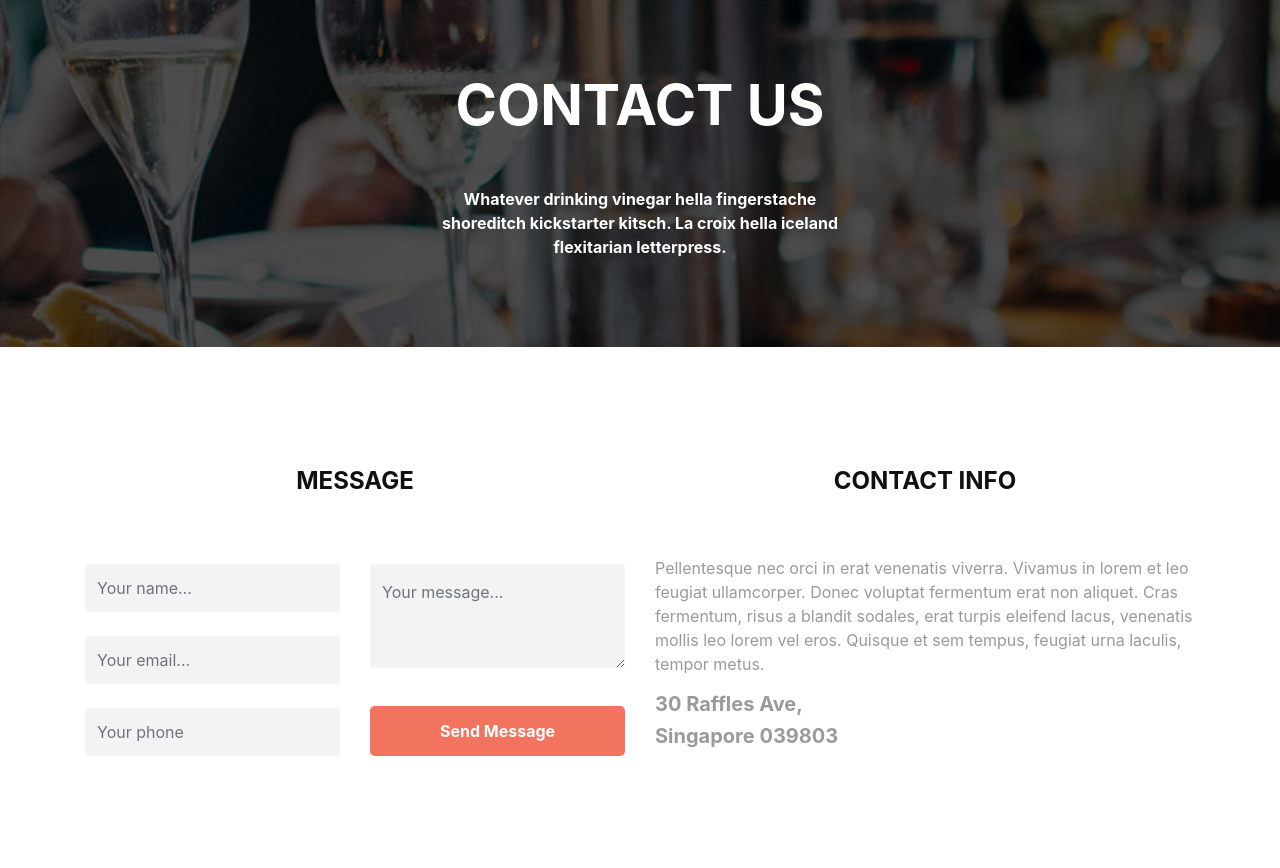
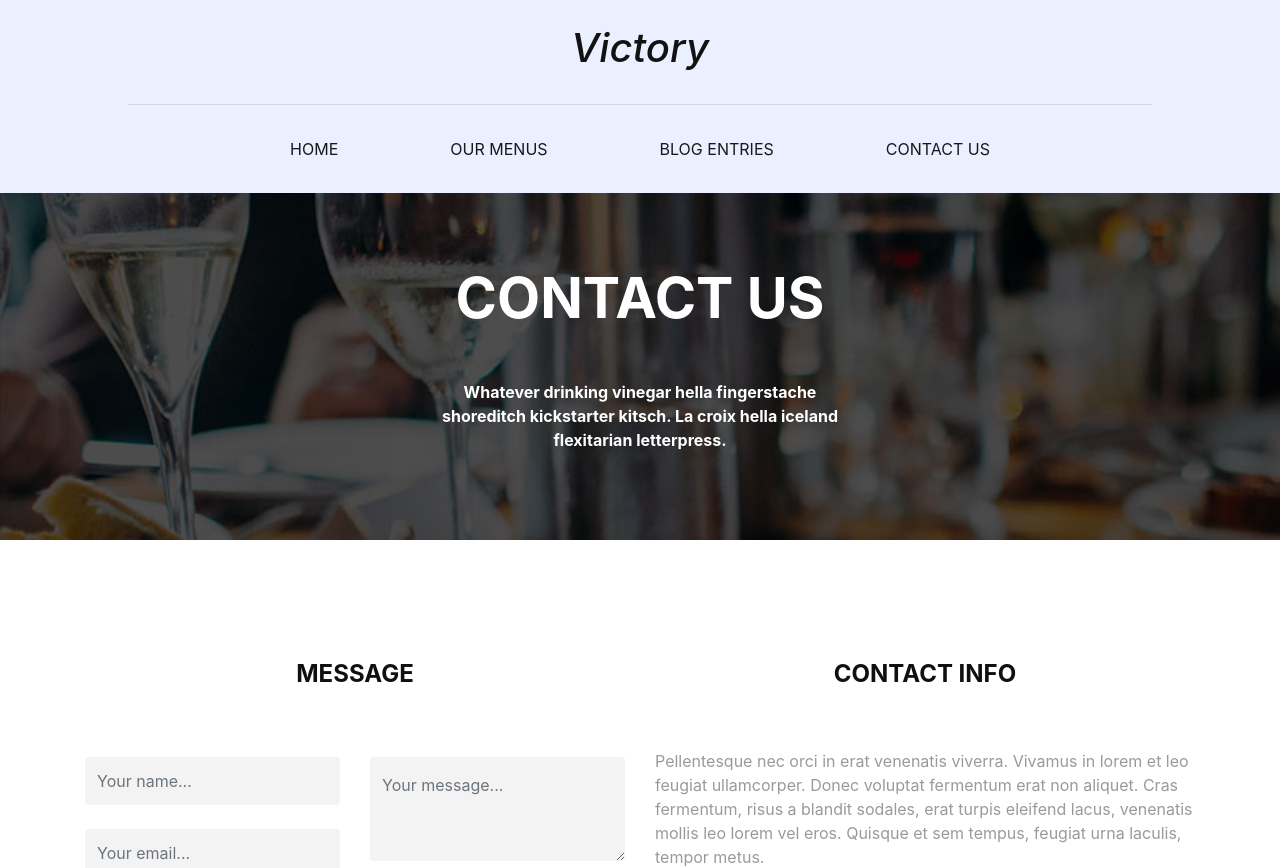
Before and after one commit to AlexisVS/alexis-loic_victory, a website: page public/pages/contact.html in a window 1280 px wide. Shown: the top 868 px of the page. Drawn offline with nearby package versions, Linux system fonts and the light colour scheme.

Commit message:
AVS Page de contact finit a 100%

```diff
--- a/public/pages/contact.html
+++ b/public/pages/contact.html
@@ -10,6 +10,34 @@
 </head>
 
 <body>
+  <header class="_bg-header">
+    <!-- TITRE -->
+    <h1 class="d-flex justify-content-center
+        pt-4 pb-3 _color-victory _font-lora font-italic">Victory</h1>
+
+    <hr width="80%">
+
+    <!-- NAVBAR -->
+    <nav class="navbar navbar-expand-lg navbar-light pb-4">
+      <button class="navbar-toggler" type="button" data-toggle="collapse" data-target="#navbarNavAltMarkup"
+        aria-controls="navbarNavAltMarkup" aria-expanded="false" aria-label="Toggle navigation">
+        <span class="navbar-toggler-icon"></span>
+      </button>
+
+      <!-- NAVBAR -->
+      <div class="collapse navbar-collapse justify-content-center" id="navbarNavAltMarkup">
+        <div class="navbar-nav _font-ubuntu">
+          <a class="nav-link active mx-5" href="./index.html">HOME</a>
+
+          <a class="nav-link active mx-5" href="#">OUR MENUS</a>
+
+          <a class="nav-link active mx-5" href="#">BLOG ENTRIES</a>
+
+          <a class="nav-link active mx-5" href="#">CONTACT US</a>
+        </div>
+      </div>
+    </nav>
+  </header>
   <section class="_contactUs py-7">
     <div class="row m-0">
       <div class="col-12 col-sm-10 col-md-8 col-lg-6 col-xl-4 p-0 mx-auto">
@@ -23,7 +51,8 @@
   <section class="container-lg ">
     <div class="row pt-11 pb-9">
       <div class="col-12 col-xl-6">
-        <h2 class="h4 _color-text-titleBlog text-center text-xl-center font-weight-bold text-uppercase mb-6">Message</h2>
+        <h2 class="h4 _color-text-titleBlog text-center text-xl-center font-weight-bold text-uppercase mb-6">Message
+        </h2>
         <form class="pt-2">
           <div class="form-group row">
             <div class="col-12 col-sm-6">
@@ -48,7 +77,8 @@
         </form>
       </div>
       <div class="col-6 mx-auto mt-6 mt-xl-0 col-xl-6">
-        <h2 class="h4 text-center text-xl-center _color-text-titleBlog font-weight-bold text-uppercase mb-6">Contact info</h2>
+        <h2 class="h4 text-center text-xl-center _color-text-titleBlog font-weight-bold text-uppercase mb-6">Contact
+          info</h2>
         <p class="_color-text mb-3">Pellentesque nec orci in erat venenatis viverra. Vivamus in lorem et leo
           feugiat ullamcorper. Donec voluptat fermentum erat non aliquet. Cras fermentum, risus a blandit
           sodales, erat turpis eleifend lacus, venenatis mollis leo lorem vel eros. Quisque et sem tempus,
@@ -96,6 +126,11 @@
       </div>
     </div>
   </footer>
+  <!-- jquery -->
+  <script src="./node_modules/jquery/dist/jquery.js"></script>
+  <!-- bootstrap -->
+  <script src="./node_modules/bootstrap/dist/js/bootstrap.bundle.js"></script>
+  <script src="./node_modules/bootstrap/dist/js/bootstrap.js"></script>
 </body>
 
 </html>
```
